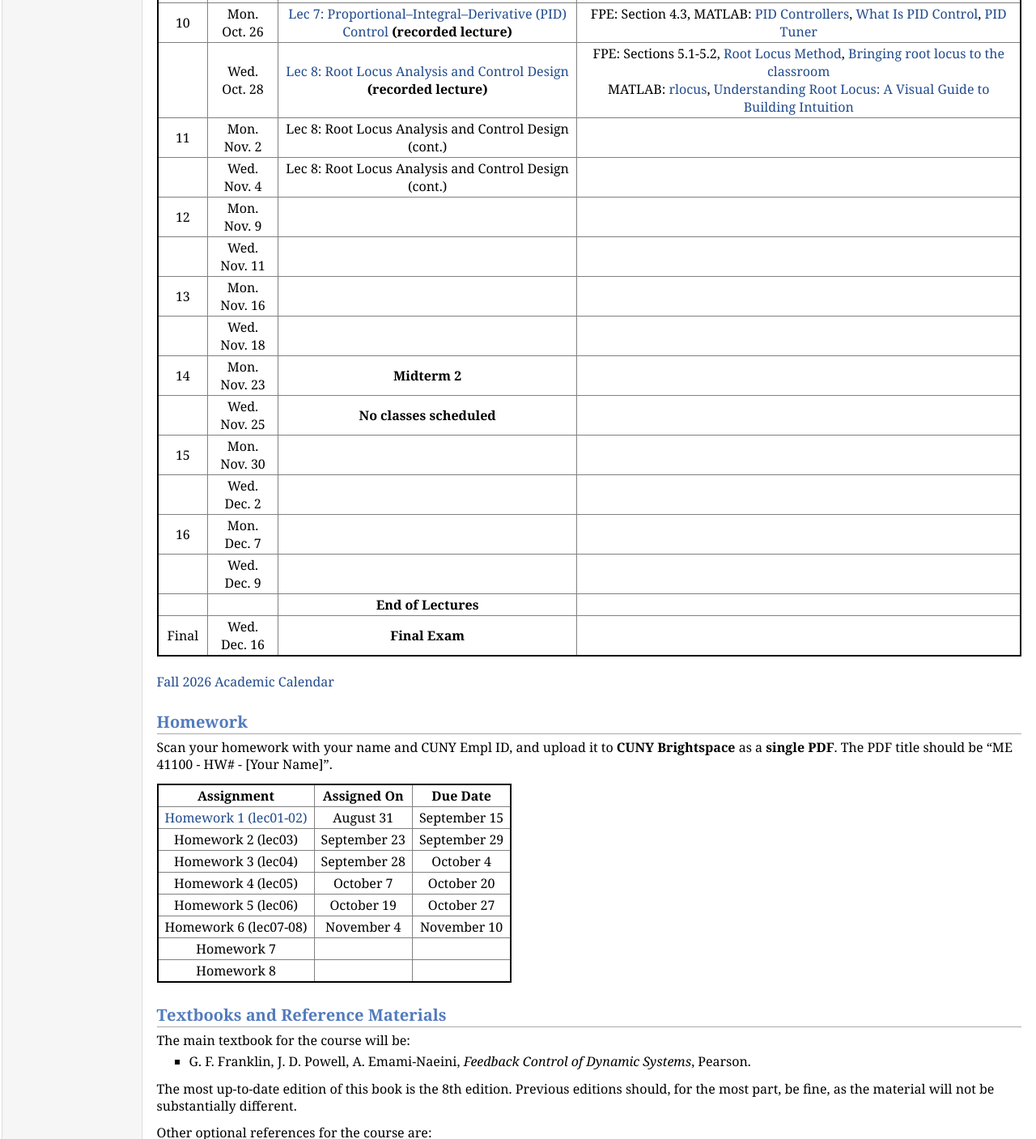
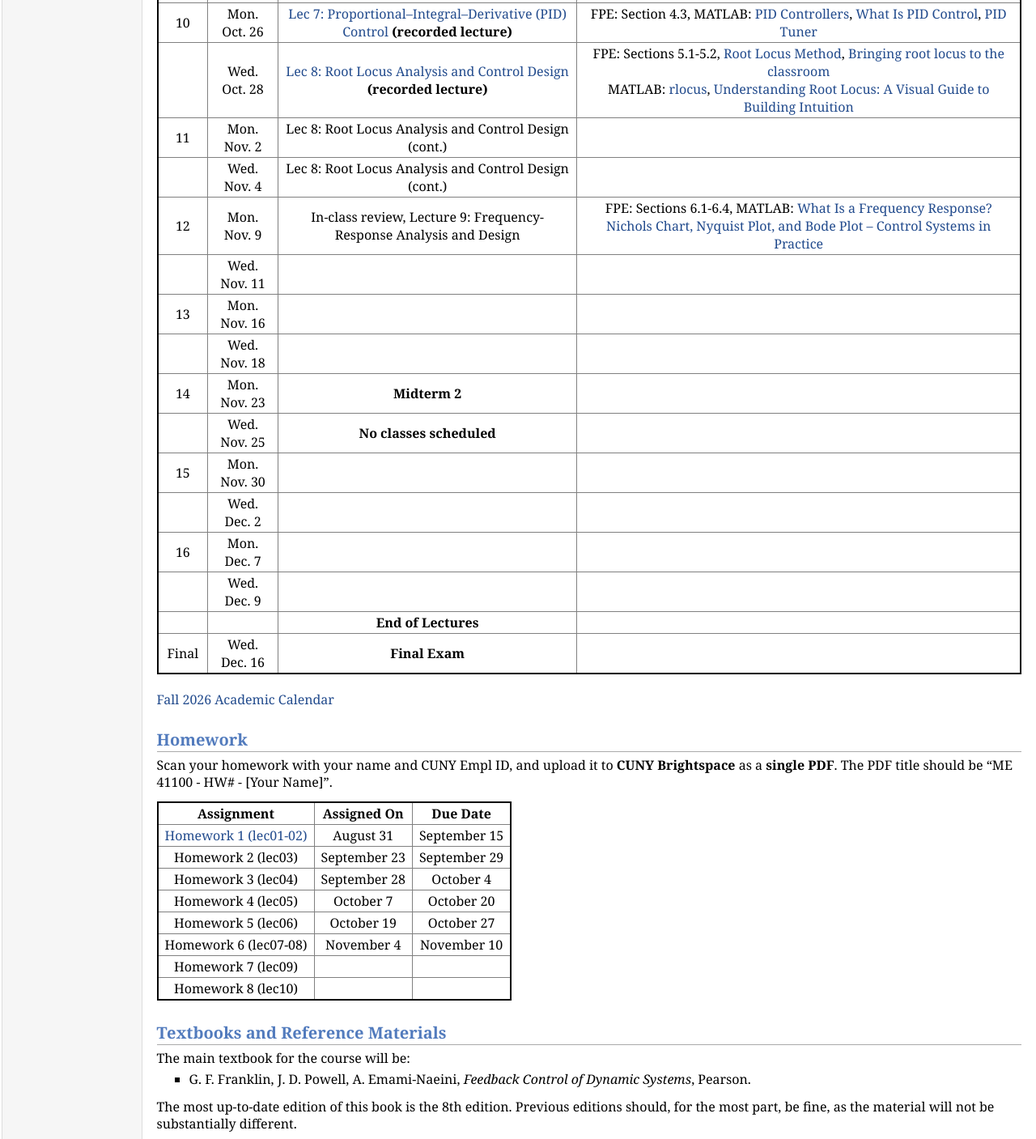
Before and after one commit to bwang-ccny/bwang-ccny.github.io, a plain HTML site: page ME41100.html in a window 1280 px wide. Shown: the part 2533-3940 px from the top of the page at 81% size. Drawn offline with nearby package versions, Linux system fonts and the light colour scheme; some packages are replaced by stand-ins of ours.

Commit message:
Update ME41100 frequency response schedule

```diff
--- a/ME41100.html
+++ b/ME41100.html
@@ -216,7 +216,7 @@ MathJax.Hub.Config({
 <tr class="r20"><td class="c1"></td><td class="c2"> Wed. Oct. 28   </td><td class="c3"> <a href="./files/ME41100/lec08.pdf" target=&ldquo;blank&rdquo;>Lec 8: Root Locus Analysis and Control Design</a> <b>(recorded lecture)</b>  </td><td class="c4">  FPE: Sections 5.1-5.2, <a href="./files/ME41100/Root_Locus_Method.pdf" target=&ldquo;blank&rdquo;>Root Locus Method</a>, <a href="./files/ME41100/Bringing_root_locus_to_the_classroom.pdf" target=&ldquo;blank&rdquo;>Bringing root locus to the classroom</a><br /> MATLAB: <a href="https://www.mathworks.com/help/control/ref/dynamicsystem.rlocus.html" target=&ldquo;blank&rdquo;>rlocus</a>, <a href="https://www.mathworks.com/videos/understanding-root-locus-a-visual-guide-to-building-intuition-1759323289790.html" target=&ldquo;blank&rdquo;>Understanding Root Locus: A Visual Guide to Building Intuition</a> </td></tr>
 <tr class="r21"><td class="c1">11      </td><td class="c2"> Mon. Nov. 2    </td><td class="c3"> Lec 8: Root Locus Analysis and Control Design (cont.)</td><td class="c4">                                                          </td></tr>
 <tr class="r22"><td class="c1"></td><td class="c2"> Wed. Nov. 4    </td><td class="c3"> Lec 8: Root Locus Analysis and Control Design (cont.)</td><td class="c4">                                                          </td></tr>
-<tr class="r23"><td class="c1">12      </td><td class="c2"> Mon. Nov. 9    </td><td class="c3">         </td><td class="c4">                       </td></tr>
+<tr class="r23"><td class="c1">12      </td><td class="c2"> Mon. Nov. 9    </td><td class="c3"> In-class review, Lecture 9: Frequency-Response Analysis and Design  </td><td class="c4"> FPE: Sections 6.1-6.4, MATLAB: <a href="https://www.mathworks.com/discovery/frequency-response.html" target=&ldquo;blank&rdquo;>What Is a Frequency Response?</a><br /> <a href="https://www.youtube.com/watch?v=QAfk8TuOM68" target=&ldquo;blank&rdquo;>Nichols Chart, Nyquist Plot, and Bode Plot – Control Systems in Practice</a>  </td></tr>
 <tr class="r24"><td class="c1"></td><td class="c2"> Wed. Nov. 11   </td><td class="c3">         </td><td class="c4">                       </td></tr>
 <tr class="r25"><td class="c1">13      </td><td class="c2"> Mon. Nov. 16   </td><td class="c3">         </td><td class="c4">                       </td></tr>
 <tr class="r26"><td class="c1"></td><td class="c2"> Wed. Nov. 18   </td><td class="c3">         </td><td class="c4">                       </td></tr>
@@ -243,8 +243,8 @@ MathJax.Hub.Config({
 <tr class="r5"><td class="c1">Homework 4 (lec05)                              </td><td class="c2">   October 7      </td><td class="c3">   October 20    </td></tr>
 <tr class="r6"><td class="c1">Homework 5 (lec06)                              </td><td class="c2">   October 19     </td><td class="c3">   October 27    </td></tr>
 <tr class="r7"><td class="c1">    Homework 6 (lec07-08)                           </td><td class="c2">   November 4     </td><td class="c3">   November 10   </td></tr>
-<tr class="r8"><td class="c1">Homework 7   </td><td class="c2">        </td><td class="c3">     </td></tr>
-<tr class="r9"><td class="c1">Homework 8   </td><td class="c2">        </td><td class="c3">
+<tr class="r8"><td class="c1">Homework 7 (lec09)                              </td><td class="c2">        </td><td class="c3">     </td></tr>
+<tr class="r9"><td class="c1">Homework 8 (lec10)                              </td><td class="c2">        </td><td class="c3">
 </td></tr></table>
 <h2>Textbooks and Reference Materials</h2>
 <p>The main textbook for the course will be:
@@ -333,7 +333,7 @@ MathJax.Hub.Config({
 </p>
 <div id="footer">
 <div id="footer-text">
-Page generated 2026-10-24 10:55:31 Eastern Daylight Time.
+Page generated 2026-11-09 13:53:16 Eastern Standard Time.
 </div>
 </div>
 </td>
```
